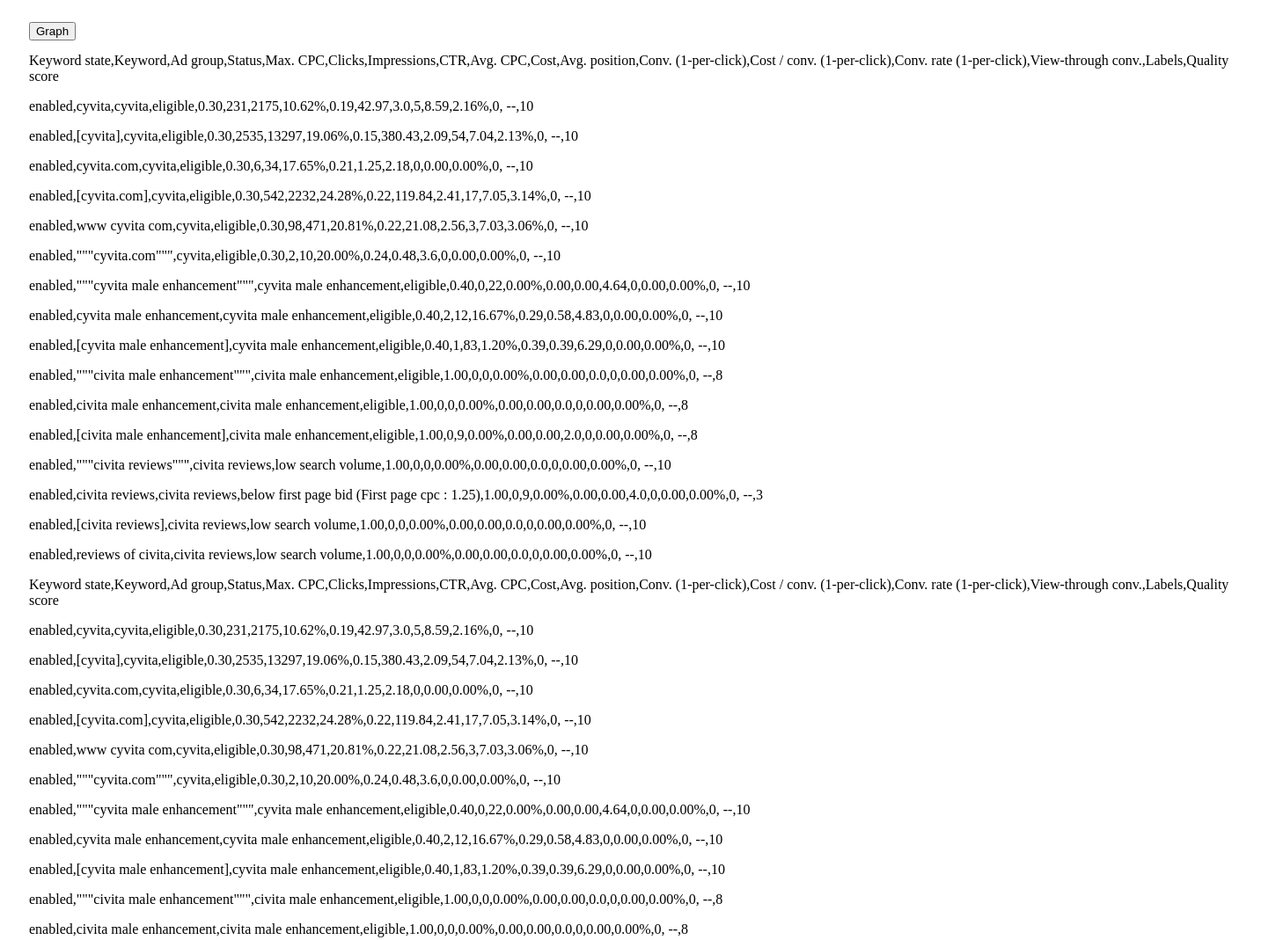
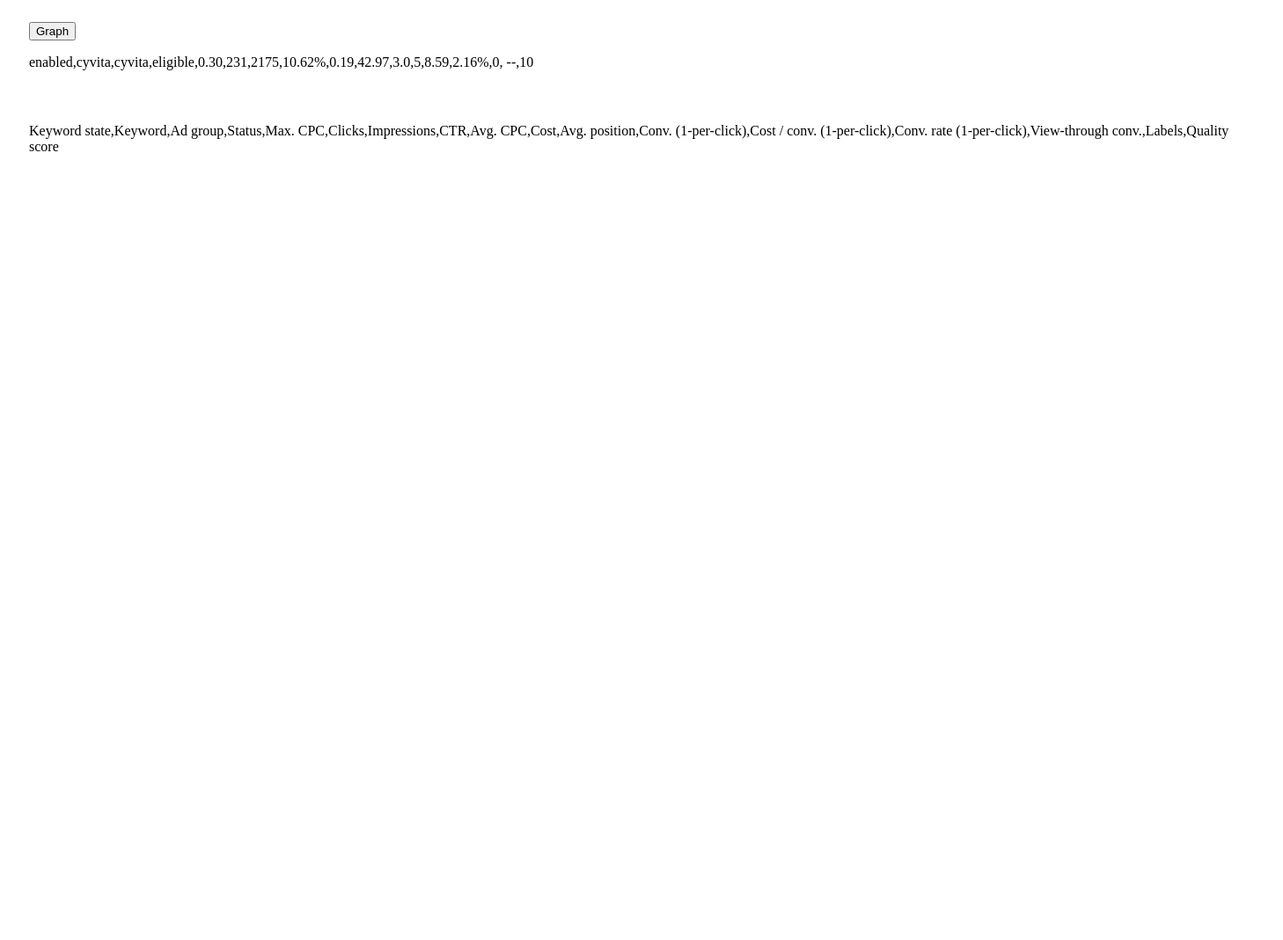
Before and after one commit to EvanPeelle/backbone-structure, a plain HTML site: page index.html in a window 1280 px wide. Shown: the top 1069 px of the page at 88% size, 1458 px wide, since content can reach past the window. After the commit the page ends 800 px from the top, so only its background shows below. Drawn offline with Linux system fonts and the light colour scheme.

Commit message:
created collection, displaying one row.

```diff
--- a/index.html
+++ b/index.html
@@ -9,89 +9,84 @@
   <link rel="stylesheet" href="style.css" type="text/css">
 </head>
   <body>
-    <div><button>Graph</button></div>
+    <div id="smata"><button>Graph</button></div>
     <div id="data"></div>
     <script>
 
-      var Row = Backbone.Model.extend({ //model constructor
+      //model constructor
+      var Row = Backbone.Model.extend({
       });
 
-      var freshRow = new Row();//model instance
+      var freshRow = new Row();
 
-      //event listener - alert when model is changed.
+      //event listener
       freshRow.on('change', function(){
         alert('Something in the model');
       });
-      freshRow.on('click', function(){//add this to an object or selector~
-        alert('got clicked and evented');
-      })
 
       //trigger for event.
       freshRow.set({key: 'value'});
 
+      //define view
+      var FreshRowView = Backbone.View.extend({
 
-      // _(data).each(function(item, index, list) {
-      //   console.log(item)
-      //   for(var key in item){
-      //     $("<div>"+item[key]+"</div>").appendTo('#data');
-      //   }
-      // });
+        tagName: 'tr',
 
-      var FreshRowView = Backbone.View.extend({
-        tagName: 'tr',
         render: function() {
-          _(data).each(function(item,index,list){
-            for(var key in item){
-              $('<p>'+list[key]+'</p>').appendTo('#data');
-            }
-          });
+          // _(data).each(function(item,index,list){
+          //   for(var key in item){
+          //     $('<p>'+list[key]+'</p>').appendTo('#data');
+          //   }
+          // });
+      $('<p>'+data[1]+'</p>').appendTo('#smata');
+        }
+      });
+      //call view
+      var freshRowView = new FreshRowView();
+      freshRowView.render();
+
+      //attach to dom.
+      console.log(freshRowView);
+      // $('#data').append(freshRowView.el);
+
+     //////////////////////////////////////////////
 
 
-          //return this.$el.html('<td>'+data[0]+'</td>');
+      var TableLibrary = Backbone.Collection.extend({
+        model: Row
+      });
+
+      var table = new TableLibrary();
+
+      //event listener
+      table.on('change', function(){
+        alert('table creation in tact');
+      });
+
+      //define view
+      var TableView = Backbone.View.extend({
+
+        tagName: 'div',
+
+        render: function() {
+          var x = $('#smata').append(tableView.el);
+          // _(data).each(function(item,index,list){
+          //   for(var key in item){
+          //     $('<p>'+list[key]+'</p>').appendTo('#data');
+            //}
+          //});
+          $('<p>'+data[0]+'</p>').appendTo('#smata');
         }
       });
 
-      var freshRowView = new FreshRowView();
-      freshRowView.render();
-      console.log(freshRowView);
-      $('#data').append(freshRowView.el);
-      console.log('finished')
-
-      // var FreshTableView = Backbone.View.extend({
-      //   tagname: 'div',
-      //   render: function(){
-      //     return this.$el.html('<div> it"s real</div>');
-      //   }
-      // });
-
-
-      //each peice is determined clearly from the bb models/views/ and it shows in jq.
-
-
-
-    // //Rows
-    // var Table = Backbone.Collection.extend({
-    //   model: Row
-    // });
-
-    // var TableView =Backbone.View.extend({
-    //   tagName: 'table',
-    // }):
-    // var RowView = Backbone.View.extend({
-    //   tagName: 'tr',
-
-    // }):
-
-    // //entry view
-    //
+      //call view
+      var tableView = new TableView();
+      tableView.render();
 
       // $('div').append([
       //   firstPostView.render(),
       //   secondPostView.render()
       // ]);
 
-// <!-- copy shaw from git log.
-// git reset --HARD/soft shaw -->
-
   	</script>
   </body>
```
